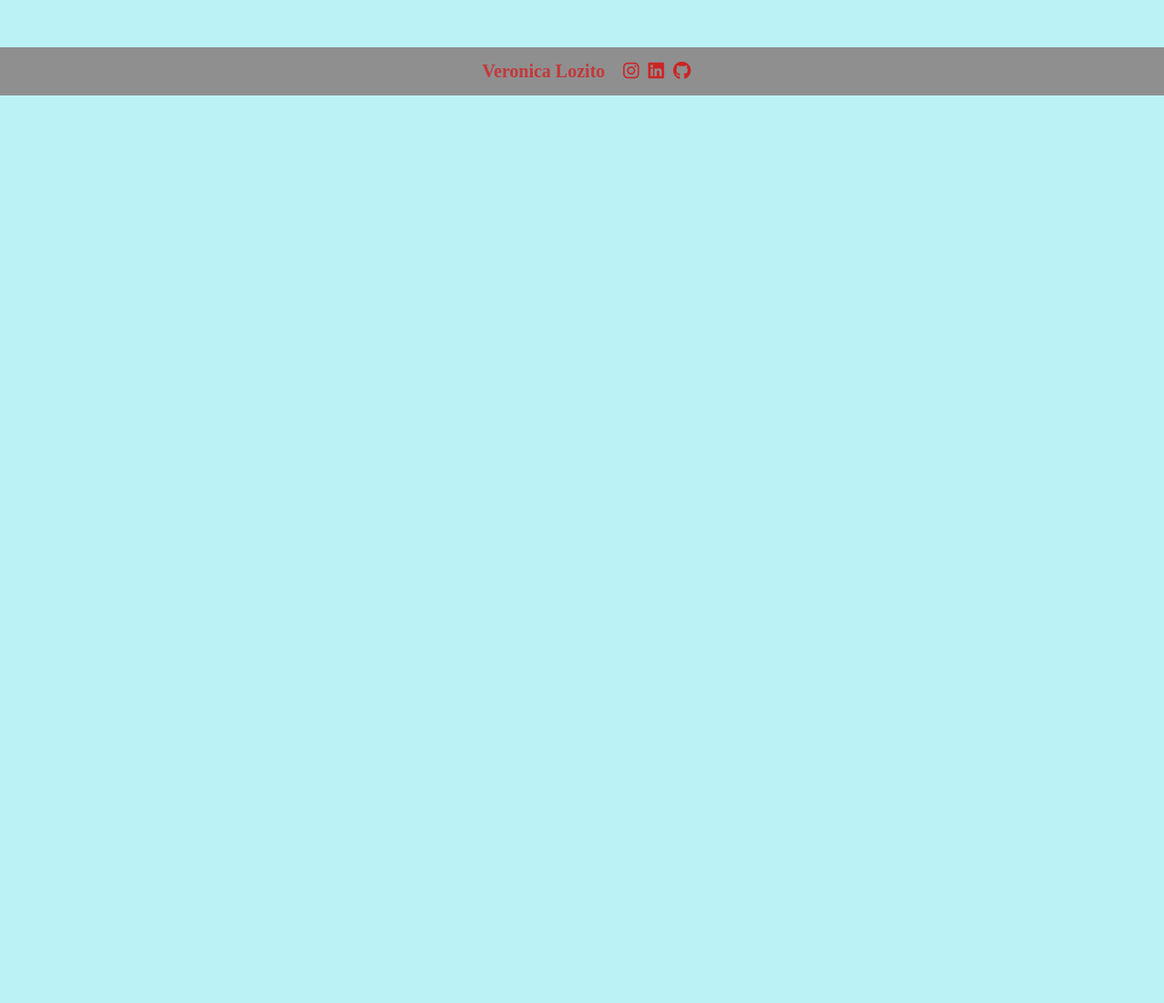
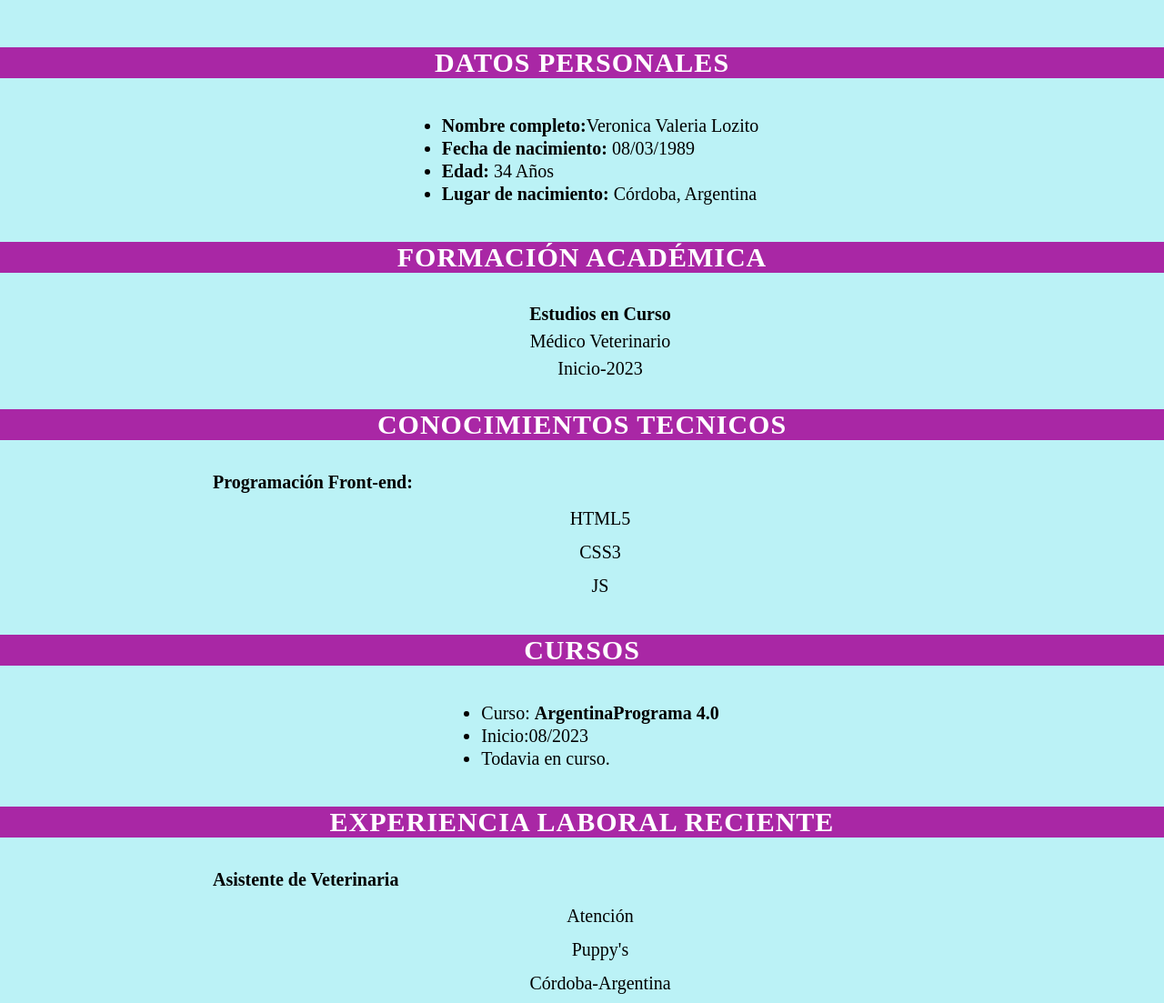
Before and after one commit to VeroVLozito/Proyecto-final, a plain HTML site: page index.html in a window 1280 px wide. Shown: the part 440-1543 px from the top of the page at 91% size. Before the commit the page ends 800 px from the top, so only its background shows below. Drawn offline with Linux system fonts and the light colour scheme; a web font is replaced by a local one.

Commit message:
corrección fecha

```diff
--- a/css/style.css
+++ b/css/style.css
@@ -58,13 +58,6 @@ main {
     margin: 60px 0;
 }
 
-.invisible{
-    display: none;
-}
-
-.visible{
-    display: block;
-}
 
 h1,h2 {
     color: white;
--- a/index.html
+++ b/index.html
@@ -20,26 +20,26 @@
       <h1>CURRICULUM Verónica Lozito</h1>
       <nav>
         <ul>
-          <li><a id="1" href="#datos-personales">Datos Personales</a></li>
-          <li><a id="2" href="#formacion-academica">Formación Académica</a></li>
-          <li><a id="3" href="#conocimientos-tecnicos">Conocimientos Técnicos</a></li>
-          <li><a id="4" href="#cursos">Cursos</a></li>
-          <li><a id="5" href="#experiencia-laboral">Experiencia Laboral</a></li>
+          <li><a href="#datos-personales">Datos Personales</a></li>
+          <li><a href="#formacion-academica">Formación Académica</a></li>
+          <li><a href="#conocimientos-tecnicos">Conocimientos Técnicos</a></li>
+          <li><a href="#cursos">Cursos</a></li>
+          <li><a href="#experiencia-laboral">Experiencia Laboral</a></li>
           <li><a href="sobreMi.html">Sobre Mi</a></li>
         </ul>
       </nav>
     </header>
     <main>
-      <section class= "invisible" id="datos-personales" >
+      <section  id="datos-personales" >
         <h2>DATOS PERSONALES</h2>
         <ul class="datos-personales">
           <li><span>Nombre completo:</span>Veronica Valeria Lozito</li>
-          <li><span>Fecha de nacimiento:</span> 08/03/1990</li>
+          <li><span>Fecha de nacimiento:</span> 08/03/1989</li>
           <li><span>Edad:</span> 34 Años</li>
           <li><span>Lugar de nacimiento:</span> Córdoba, Argentina</li>
         </ul>
       </section>
-      <section class= "invisible" id="formacion-academica">
+      <section  id="formacion-academica">
         <h2>FORMACIÓN ACADÉMICA</h2>
         <ul class="formacion">
           <li><span>Estudios en Curso</span></li>
@@ -47,7 +47,7 @@
           <li>Inicio-2023</li>
         </ul>
       </section>
-      <section class= "invisible" id="conocimientos-tecnicos">
+      <section  id="conocimientos-tecnicos">
         <h2>CONOCIMIENTOS TECNICOS</h2>
         <dl class="conocimientos">
           <dt>Programación Front-end:</dt>
@@ -56,7 +56,7 @@
           <dd>JS</dd>
         </dl>
       </section>
-      <section class= "invisible" id="cursos">
+      <section  id="cursos">
         <h2>CURSOS</h2>
         <ul class="cursos">
           <li>Curso: <span>ArgentinaPrograma 4.0</span></li>
@@ -64,7 +64,7 @@
           <li>Todavia en curso.</li>
         </ul>
       </section>
-      <section class= "invisible" id="experiencia-laboral">
+      <section  id="experiencia-laboral">
         <h2>EXPERIENCIA LABORAL RECIENTE</h2>
         <dl class="experiencia">
           <dt>Asistente de Veterinaria</dt>
```
